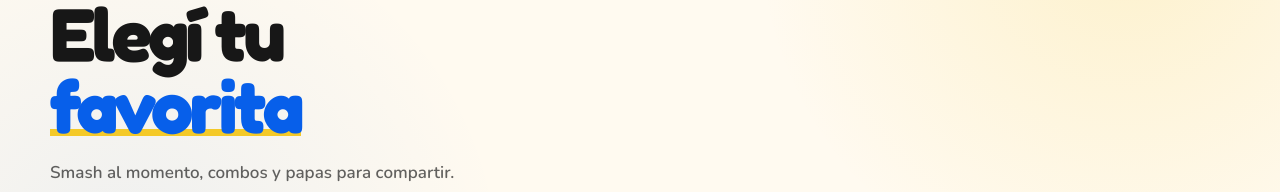
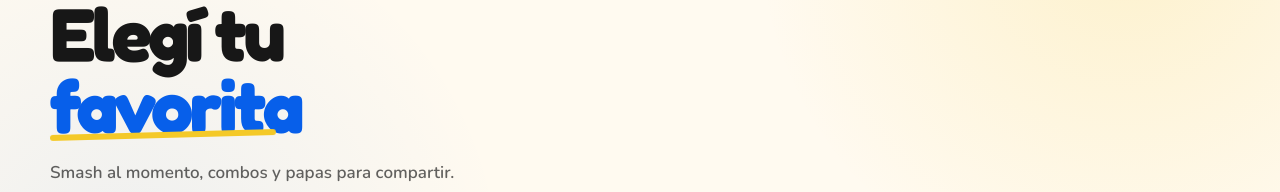
Before and after one commit to ThomiVai/loongis-web, a React (Vite) app: page /menu in a window 1280 px wide. Shown: the part 328-520 px from the top of the page. Built offline with nearby package versions, Linux system fonts and the light colour scheme; no server answers.

Commit message:
Keep menu hero underline within the title
Shorten and animate the yellow accent under “favorita” while preserving the hero style.

```diff
--- a/src/styles/Polish.css
+++ b/src/styles/Polish.css
@@ -351,9 +351,29 @@ body,
 }
 
 .menu-hero__title-accent {
+  position: relative;
+
   width: fit-content;
+
   color: var(--color-primary);
-  background: linear-gradient(transparent 82%, var(--color-yellow) 82% 91%, transparent 91%);
+  background: none;
+}
+
+.menu-hero__title-accent::after {
+  position: absolute;
+  bottom: 0.02em;
+  left: 0;
+
+  width: 90%;
+  height: 0.075em;
+
+  border-radius: 999px;
+
+  background: var(--color-yellow);
+
+  content: "";
+  transform: rotate(-1.5deg);
+  transform-origin: left center;
 }
 
 
@@ -432,6 +452,10 @@ body,
 
   .menu-hero__brand-tag {
     animation: product-copy-in 560ms cubic-bezier(.22, 1, .36, 1) 630ms both;
+  }
+
+  .menu-hero__title-accent::after {
+    animation: product-underline-in 620ms cubic-bezier(.22, 1, .36, 1) 760ms both;
   }
 
   .menu-hero__visual-glow {
```
